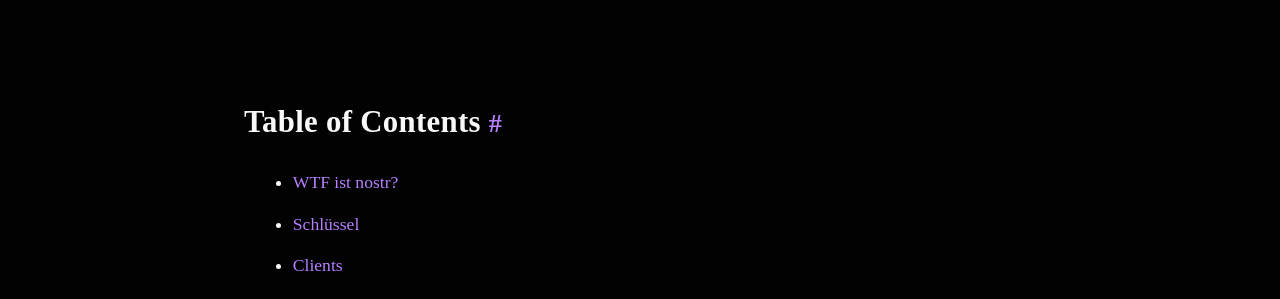
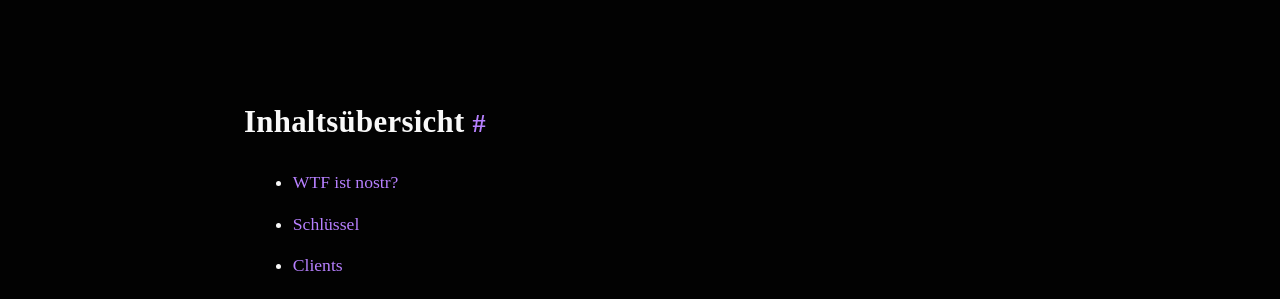
Before and after one commit to cercatrova21/nostr-info.de, a Jekyll site: the page built from index.md, in a window 1280 px wide and 900 px high, scrolled down 11169 px. Shown: the part 155-454 px from the top of the window. Built offline with Jekyll 4.4.1, drawn with Linux system fonts in a browser that asks for light colours; some web fonts are replaced; part of the change alters nothing that is shown.

Commit message:
add files

```diff
--- a/_config.yml
+++ b/_config.yml
@@ -1,29 +1,7 @@
-# Welcome to Jekyll!
-#
-# This config file is meant for settings that affect your whole blog, values
-# which you are expected to set up once and rarely edit after that. If you find
-# yourself editing this file very often, consider using Jekyll's data files
-# feature for the data you need to update frequently.
-#
-# For technical reasons, this file is *NOT* reloaded automatically when you use
-# 'bundle exec jekyll serve'. If you change this file, please restart the server process.
-#
-# If you need help with YAML syntax, here are some quick references for you:
-# https://learn-the-web.algonquindesign.ca/topics/markdown-yaml-cheat-sheet/#yaml
-# https://learnxinyminutes.com/docs/yaml/
-#
-# Site settings
-# These are used to personalize your new site. If you look in the HTML files,
-# you will see them accessed via {{ site.title }}, {{ site.email }}, and so on.
-# You can create any custom variable you would like, and they will be accessible
-# in the templates via {{ site.myvariable }}.
-
-title: Your awesome title
-email: your-email@example.com
+title: nostr Info
+email: cerca@swiss-enigma.ch
 description: >- # this means to ignore newlines until "baseurl:"
-  Write an awesome description for your new site here. You can edit this
-  line in _config.yml. It will appear in your document head meta (for
-  Google search results) and in your feed.xml site description.
+  nostr Übersetzung von nostr-ressources.com
 baseurl: "" # the subpath of your site, e.g. /blog
 url: "" # the base hostname & protocol for your site, e.g. http://example.com
 twitter_username: jekyllrb
@@ -33,23 +11,3 @@ github_username:  jekyll
 theme: minima
 plugins:
   - jekyll-feed
-
-# Exclude from processing.
-# The following items will not be processed, by default.
-# Any item listed under the `exclude:` key here will be automatically added to
-# the internal "default list".
-#
-# Excluded items can be processed by explicitly listing the directories or
-# their entries' file path in the `include:` list.
-#
-# exclude:
-#   - .sass-cache/
-#   - .jekyll-cache/
-#   - gemfiles/
-#   - Gemfile
-#   - Gemfile.lock
-#   - node_modules/
-#   - vendor/bundle/
-#   - vendor/cache/
-#   - vendor/gems/
-#   - vendor/ruby/
--- a/_layouts/default.html
+++ b/_layouts/default.html
@@ -2,7 +2,7 @@
 layout: compress
 ---
 <!DOCTYPE html>
-<html lang="en">
+<html lang="de">
 <head>
 
   {% include head.html %}
--- a/_layouts/resources.html
+++ b/_layouts/resources.html
@@ -7,7 +7,7 @@ layout: page
 <hr/>
 
 <h3 id="toc">
-  Table of Contents
+  Inhaltsübersicht
   <a href="#toc" class="toc__anchor">#</a>
 </h3>
 
--- a/index.md
+++ b/index.md
@@ -245,6 +245,6 @@ Der größte Teil des obigen Textes ist kopiert aus
 [nostr-protocol/nostr](https://github.com/nostr-protocol/nostr) and
 [nostr.net](https://www.nostr.net/).
 
-Diese Seite ist open source. [Verbessere diese Seite.](https://github.com/nostr-resources/nostr-resources.github.io)
+Diese Seite ist open source. [Verbessere diese Seite.](https://github.com/cercatrova21/nostr-info.de)
 
 ---
```
